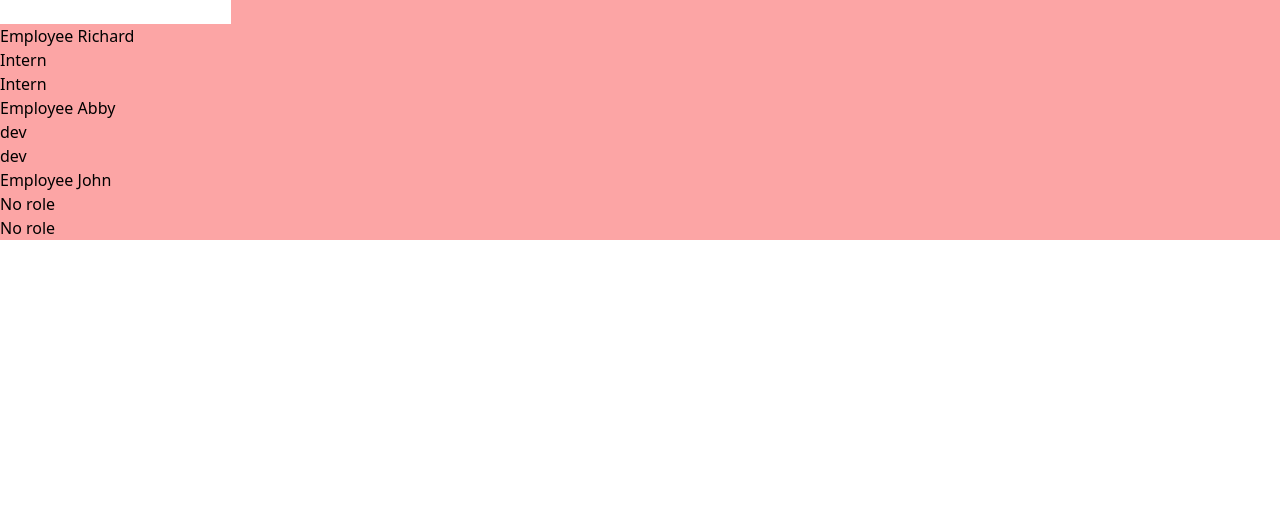
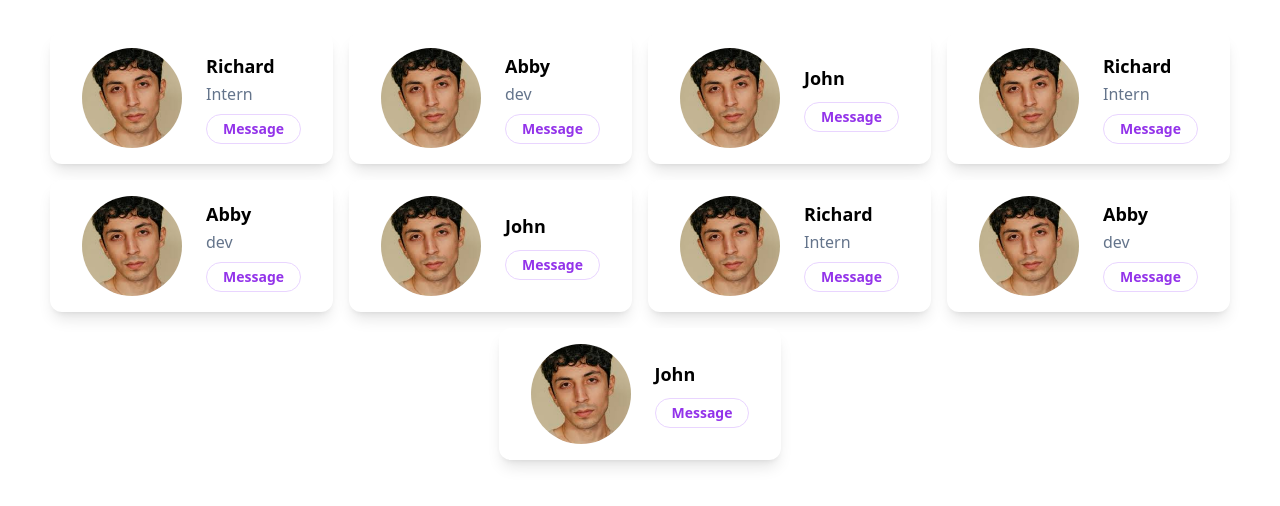
Before and after one commit to richardyhayashi/react-js-full-course-caleb-curry, a React (Create React App) app in the folder src/: page / in a window 1280 px wide. Shown: the top 506 px of the page. Built offline with nearby package versions, Linux system fonts and the light colour scheme.

Commit message:
Finished Chapter #8.

```diff
--- a/src/src/App.js
+++ b/src/src/App.js
@@ -7,7 +7,7 @@ function App() {
   const showEmplpoyees = true;
 
   return (
-    <div className="App bg-red-300">
+    <div className="App">
       {showEmplpoyees ? (
         <>
           <input
@@ -17,9 +17,17 @@ function App() {
               setRole(e.target.value);
             }}
           />
-          <Employee name="Richard" role="Intern" />
-          <Employee name="Abby" role={role} />
-          <Employee name="John" />
+          <div className="flex flex-wrap justify-center">
+            <Employee name="Richard" role="Intern" img="./img/portrait.jpeg" />
+            <Employee name="Abby" role={role} img="./img/portrait.jpeg" />
+            <Employee name="John" img="./img/portrait.jpeg" />
+            <Employee name="Richard" role="Intern" img="./img/portrait.jpeg" />
+            <Employee name="Abby" role={role} img="./img/portrait.jpeg" />
+            <Employee name="John" img="./img/portrait.jpeg" />
+            <Employee name="Richard" role="Intern" img="./img/portrait.jpeg" />
+            <Employee name="Abby" role={role} img="./img/portrait.jpeg" />
+            <Employee name="John" img="./img/portrait.jpeg" />
+          </div>
         </>
       ) : (
         <p>No Employees</p>
--- a/src/src/components/Employee.js
+++ b/src/src/components/Employee.js
@@ -2,15 +2,22 @@ import React from 'react';
 
 const Employee = (props) => {
   return (
-    <>
-      <h3>Employee {props.name}</h3>
-      <p>{props.role ? props.role : 'No role'}</p>
-      {props.role ? (
-        <p>{props.role}</p>
-      ) : (
-        <p>No role</p>
-      )}
-    </>
+    <div class="m-2 py-8 px-8 max-w-sm space-y-2 bg-white rounded-xl shadow-lg sm:py-4 sm:flex sm:items-center sm:space-y-0 sm:gap-x-6">
+      <img
+        class="object-cover rounded-full h-[100px] w-[100px] block mx-auto sm:mx-0 sm:shrink-0"
+        src={props.img}
+        alt="Woman's Face"
+      />
+      <div class="text-center space-y-2 sm:text-left">
+        <div class="space-y-0.5">
+          <p class="text-lg text-black font-semibold">{props.name}</p>
+          <p class="text-slate-500 font-medium">{props.role}</p>
+        </div>
+        <button class="px-4 py-1 text-sm text-purple-600 font-semibold rounded-full border border-purple-200 hover:text-white hover:bg-purple-600 hover:border-transparent focus:outline-none focus:ring-2 focus:ring-purple-600 focus:ring-offset-2">
+          Message
+        </button>
+      </div>
+    </div>
   );
 };
 
```
Also changed, not shown: src/public/img/portrait.jpeg (added), 1 other file (tests, documents, lock files or other folders).
